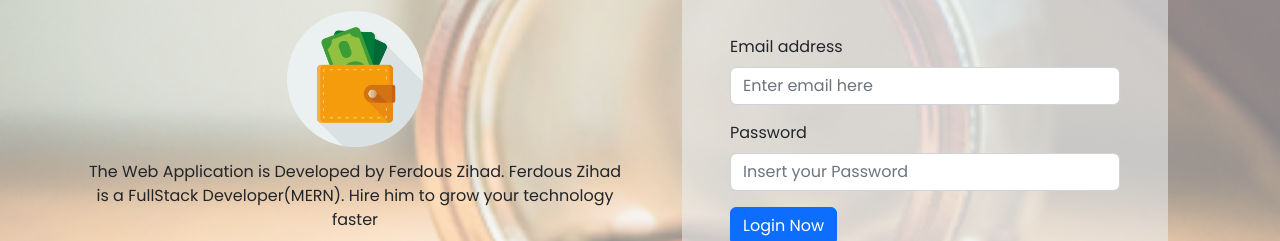
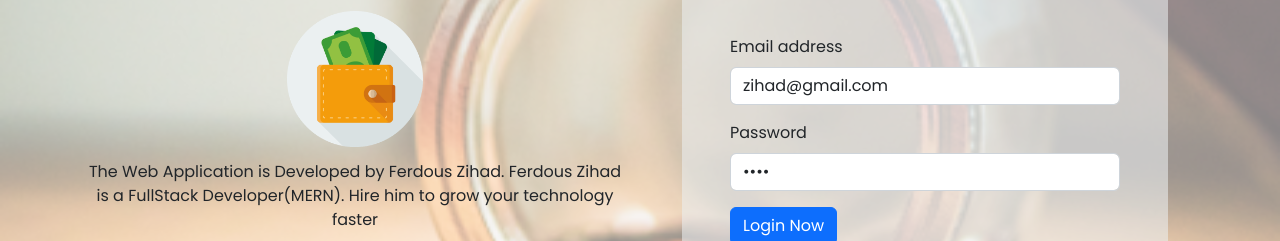
Before and after one commit to Techsoros/money-manager, a plain HTML site: page index.html in a window 1280 px wide. Shown: the part 211-452 px from the top of the page. Drawn offline with nearby package versions, Linux system fonts and the light colour scheme.

Commit message:
login information display for test

```diff
--- a/index.html
+++ b/index.html
@@ -48,13 +48,14 @@
 
                     <div class="mb-3">
                         <label for="exampleFormControlInput1" class="form-label">Email address</label>
-                        <input type="email" class="form-control " id="user-name" placeholder="Enter email here">
+                        <input type="email" class="form-control " id="user-name" placeholder="Enter email here"
+                            value="zihad@gmail.com">
 
                     </div>
                     <div class="mb-3">
                         <label for="exampleFormControlInput1" class="form-label">Password</label>
                         <input type="password" class="form-control " id="user-password"
-                            placeholder="Insert your Password">
+                            placeholder="Insert your Password" value="1234">
 
                     </div>
 
```
